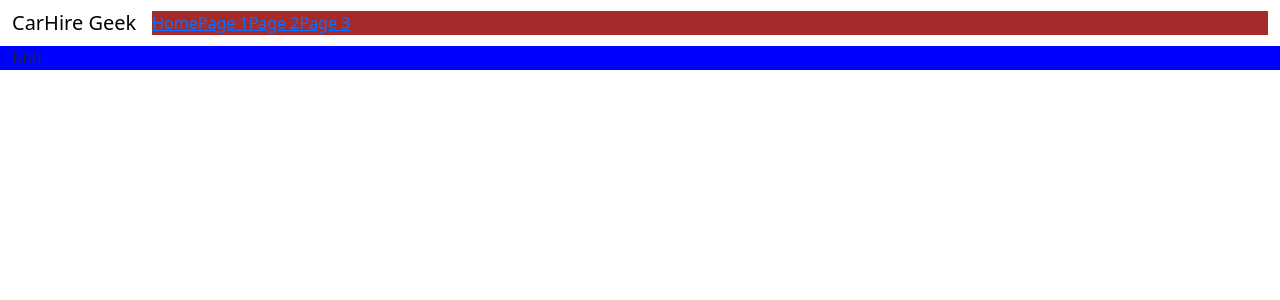
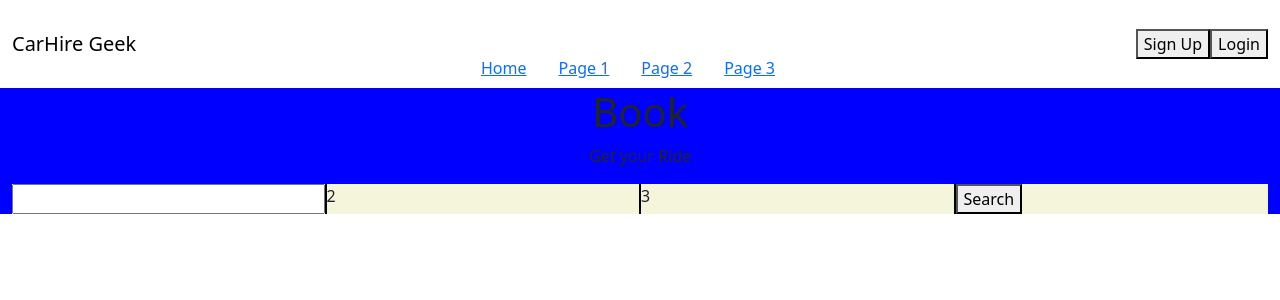
Before and after one commit to wjenaro/https---github.com-wjenaro-cirehire_project, a Django app: page / in a window 1280 px wide. Shown: the top 300 px of the page. Run offline with Django 4.2, Linux system fonts and the light colour scheme; some libraries are stand-ins or nearby versions.

Commit message:
ubunt commit

```diff
--- a/bookingApp/templates/bookingApp/index.html
+++ b/bookingApp/templates/bookingApp/index.html
@@ -11,6 +11,34 @@
       {% bootstrap_javascript %}
 
       <style>
+        .menu{
+            align-items: center;
+            justify-content: center;
+        }
+        .menu_item{
+
+            padding-right: 2rem;
+
+        }
+        .car_booking{
+            background-color: blue;
+
+
+        }
+        .car_seaarch_header{
+            text-align: center;
+
+        }
+        .my_grid{
+            display: grid;
+            grid-template-columns: 1fr 1fr 1fr 1fr;
+            grid-template-columns: 1fr 1fr 1fr 1fr;
+            gap: 2px;
+            background-color: black;
+        }
+        .car_search_item{
+            background-color: beige;
+        }
 
       </style>
 </head>
@@ -26,25 +54,43 @@
         <span class="navbar-toggler-icon"></span>
       </button>
       <!---->
-      <div class="collapse navbar-collapse" id="navbarSupportedContent" style="background-color: brown;">
-        <ul class="nav navbar-nav">
-            <li class="active"><a href="#">Home</a></li>
-            <li><a href="#">Page 1</a></li>
-            <li><a href="#">Page 2</a></li>
-            <li><a href="#">Page 3</a></li>
+      <div class="collapse navbar-collapse menu" id="navbarSupportedContent">
+        <ul class="nav navbar-nav mt-5 mt-lg-10">
+            <li class="active menu_item"><a href="#">Home</a></li>
+            <li class="menu_item"><a href="#">Page 1</a></li>
+            <li class="menu_item"><a href="#">Page 2</a></li>
+            <li class="menu_item"><a href="#">Page 3</a></li>
           </ul>
       </div>
+      <button>Sign Up</button>
+      <button>Login</button>
 
     </div>
   </nav>
 <!---->
 <div class="container-fluid">
-    <div class="row">
-        <div class="col-sm-12" style="background-color: blue;">
-            hhh
+    <section>
+        <div class="row">
+            <div class="col-sm-12" style="background-color: blue;">
+                <div class="car_booking">
+                    <h1 class="car_seaarch_header"> Book</h1>
+                    <p class="car_seaarch_header">Get your Ride</p>
+                    <!--grid -->
+                    <div class="my_grid">
+                        <div class="car_search_item" style="justify-items: right;">
+                            <input type="text" style="width: 100%;">
+                        </div>
+                        <div class="car_search_item">2</div>
+                        <div class="car_search_item">3</div>
+                        <div class="car_search_item"><button>Search</button></div>
+                    </div>
+                </div>
 
+            </div>
         </div>
-    </div>
+
+    </section>
+
 </div>
 
 </body>
```
